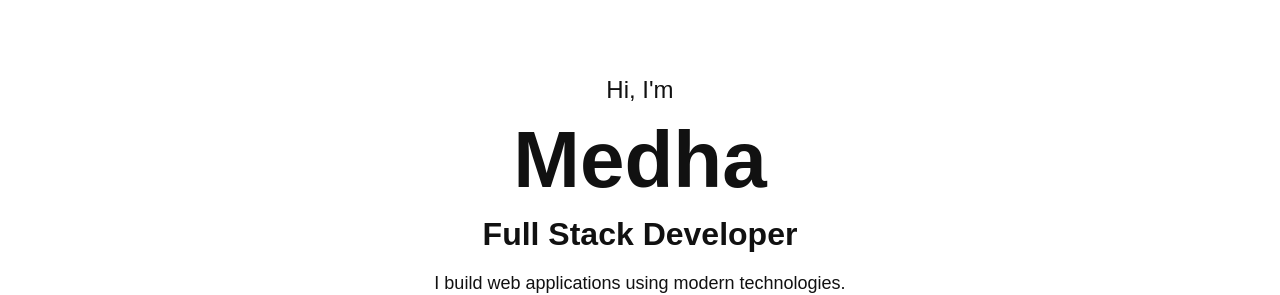
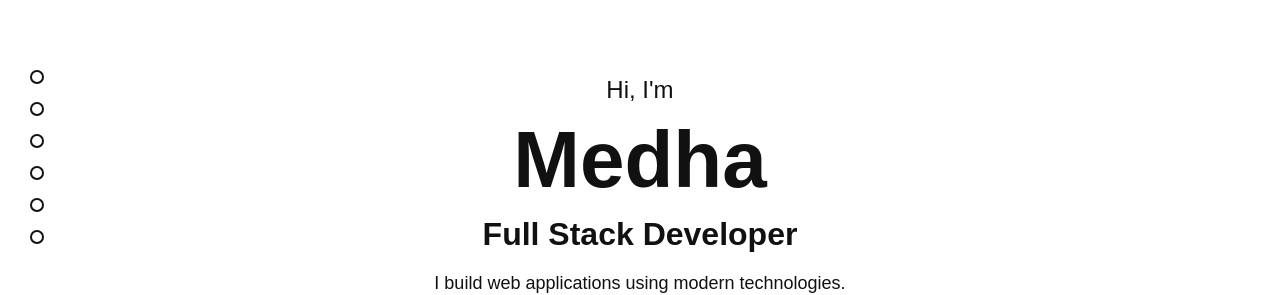
Before and after one commit to medhassii/medha-portfolio, a React (Vite) app: page / in a window 1280 px wide. Shown: the part 243-538 px from the top of the page. Built offline with nearby package versions, Linux system fonts and the light colour scheme.

Commit message:
added sideBar navigation

```diff
--- a/src/App.jsx
+++ b/src/App.jsx
@@ -1,10 +1,12 @@
 import Navbar from "./components/Navbar/Navbar";
 import Intro from "./components/Intro/Intro";
+import SidebarNav from "./components/SidebarNav/SidebarNav";
 
 function App() {
   return (
     <div>
       <Navbar />
+      < SidebarNav />
       <Intro />
 
       <section id="about">
--- /dev/null
+++ b/src/components/SidebarNav/SidebarNav.css
@@ -0,0 +1,36 @@
+.sidebar {
+  position: fixed;
+  left: 30px;
+  top: 50%;
+  transform: translateY(-50%);
+  z-index: 900;
+}
+
+.sidebar-links {
+  list-style: none;
+  display: flex;
+  flex-direction: column;
+  gap: 18px;
+  padding: 0;
+  margin: 0;
+}
+
+.sidebar-links a {
+  display: block;
+  width: 14px;
+  height: 14px;
+  border: 2px solid #111111;
+  border-radius: 50%;
+  transition: all 0.2s ease;
+}
+
+.sidebar-links a:hover {
+  background-color: #111111;
+  transform: scale(1.2);
+}
+
+@media (max-width: 768px) {
+  .sidebar {
+    display: none;
+  }
+}
--- /dev/null
+++ b/src/components/SidebarNav/SidebarNav.jsx
@@ -0,0 +1,28 @@
+import "./SidebarNav.css";
+
+function SidebarNav() {
+  const sections = [
+    { name: "Home", id: "home" },
+    { name: "About", id: "about" },
+    { name: "Experience", id: "experience" },
+    { name: "Projects", id: "projects" },
+    { name: "Skills", id: "skills" },
+    { name: "Contact", id: "contact" },
+  ];
+
+  return (
+    <aside className="sidebar">
+      <ul className="sidebar-links">
+        {sections.map((section) => (
+          <li key={section.id}>
+            <a href={`#${section.id}`} aria-label={section.name}>
+              <span></span>
+            </a>
+          </li>
+        ))}
+      </ul>
+    </aside>
+  );
+}
+
+export default SidebarNav;
```
Also changed, not shown: src/components/About/About.css (added), src/components/About/About.jsx (added).
